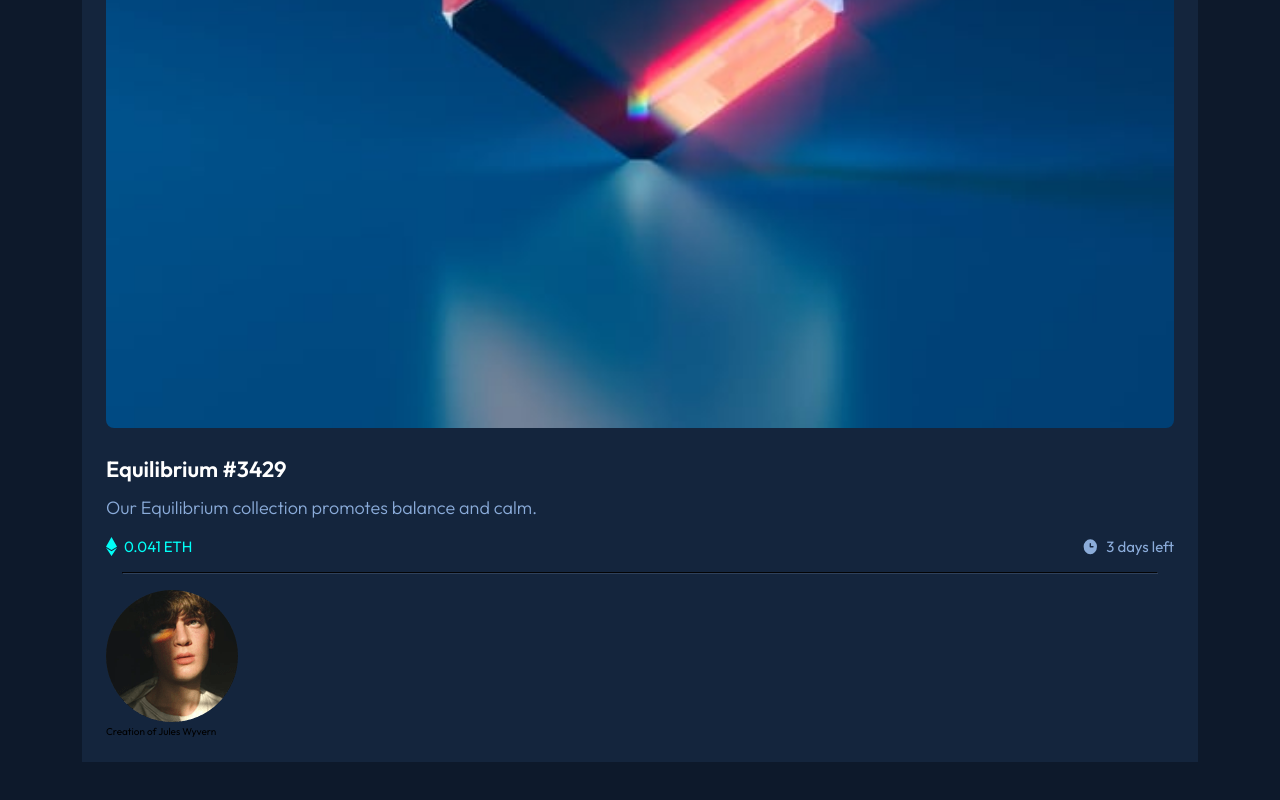
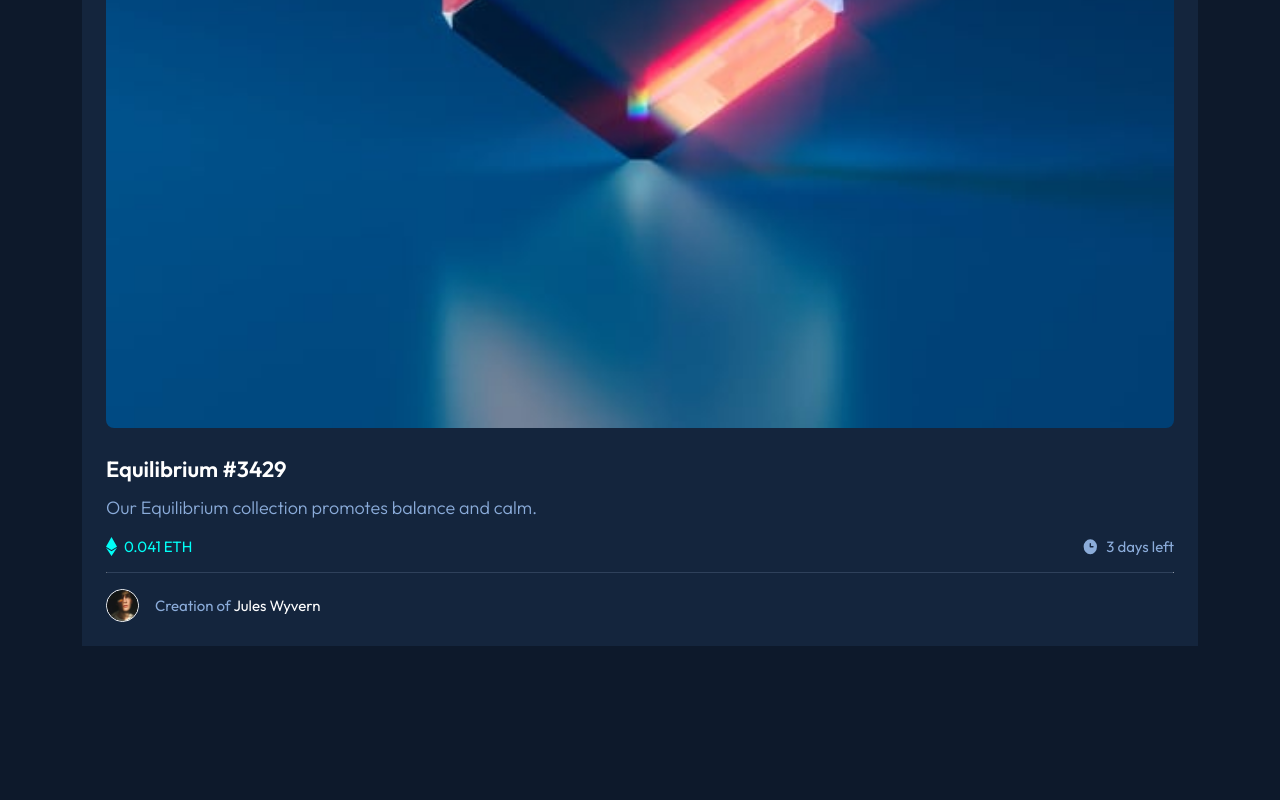
Before and after one commit to delroscol98/NFT-Preview-Card, a plain HTML site: page index.html in a window 1280 px wide. Shown: the part 726-1526 px from the top of the page. After the commit the page ends 1434 px from the top, so only its background shows below. Drawn offline with Linux system fonts and the light colour scheme.

Commit message:
.card--footer, .card__footer--image, .card__footer--text > span

```diff
--- a/style.css
+++ b/style.css
@@ -80,15 +80,25 @@ body {
 }
 
 .card__divider {
-  border-color: var(--dark-blue-3);
-  margin: 1.6rem;
+  border-top: 1px solid var(--dark-blue-3);
+  border-bottom: none;
+  margin: 1.6rem 0;
 }
 
 .card__footer {
+  display: flex;
+  align-items: center;
+  gap: 1.6rem;
+  font-size: 1.5rem;
+  color: var(--soft-blue);
 }
 
 .card__footer--image {
+  width: 3.3rem;
+  border: 1px solid var(--white);
+  border-radius: 50%;
 }
 
-.card__footer--text {
+.card__footer--text > span {
+  color: var(--white);
 }
```
